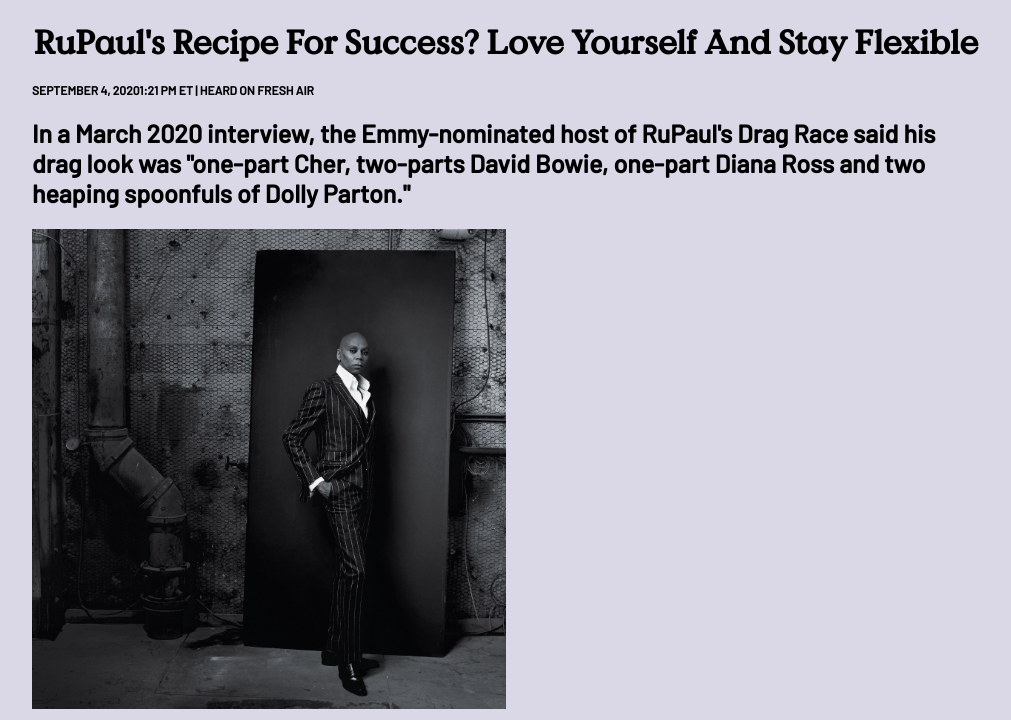
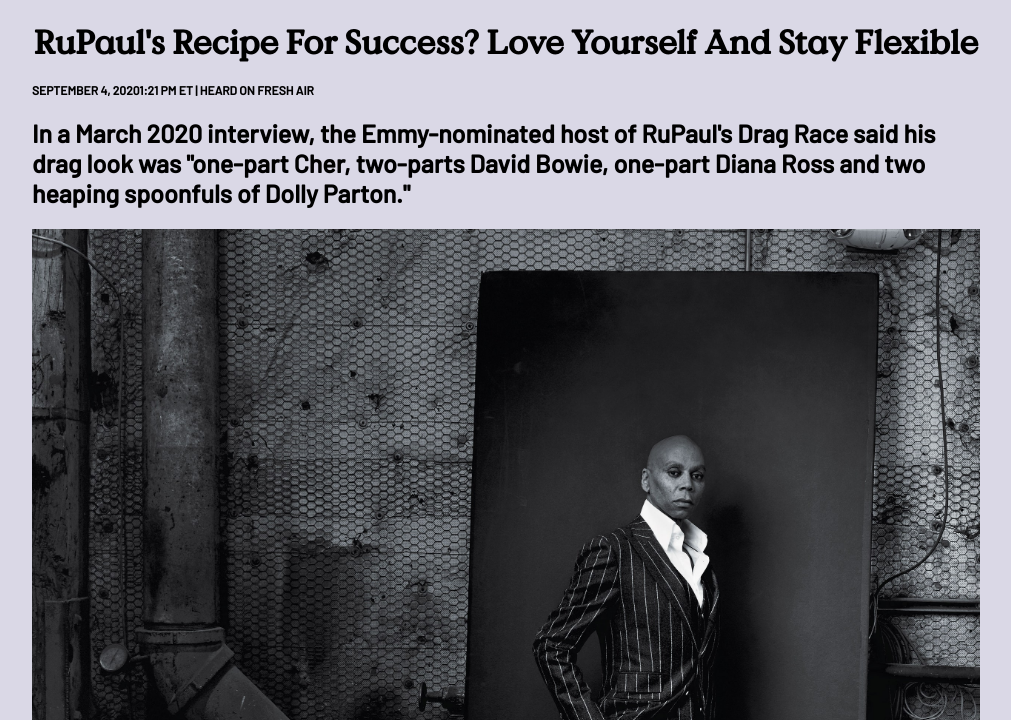
Before and after one commit to jweed/jweed.github.io, a plain HTML site: page interview/interview.html in a window 1280 px wide. Shown: the top 720 px of the page, without its empty margins (134-1145 px from the left). Drawn offline with Linux system fonts and the light colour scheme.

Commit message:
interview

```diff
--- a/interview/interview.html
+++ b/interview/interview.html
@@ -83,6 +83,11 @@
                 margin: .75em;
 
 
+            }
+
+            img{
+
+                width: 100%;
             }
 
             body{
@@ -201,8 +206,11 @@
 		In a March 2020 interview, the Emmy-nominated host of RuPaul's Drag Race said his drag look was "one-part Cher, two-parts David Bowie, one-part Diana Ross and two heaping spoonfuls of Dolly Parton."
 	</h2>
 
-    <img src="interviewimage1.jpg" width="950">
+  <img src="interviewimage1.jpg" width= "5000">
+
 </div>
+
+
 
 <div id="david">
 
```
Also changed, not shown: 1 other file.
